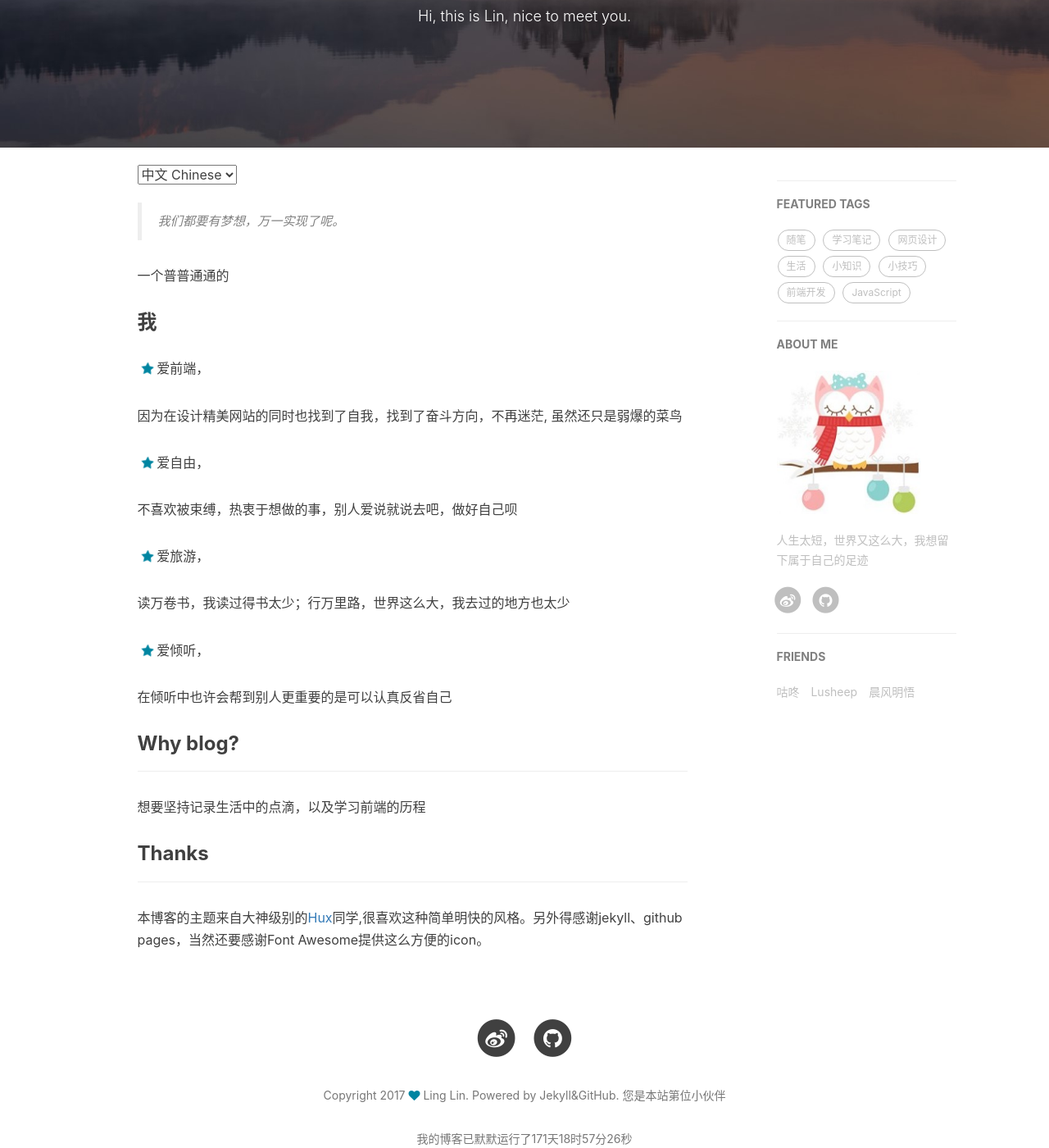
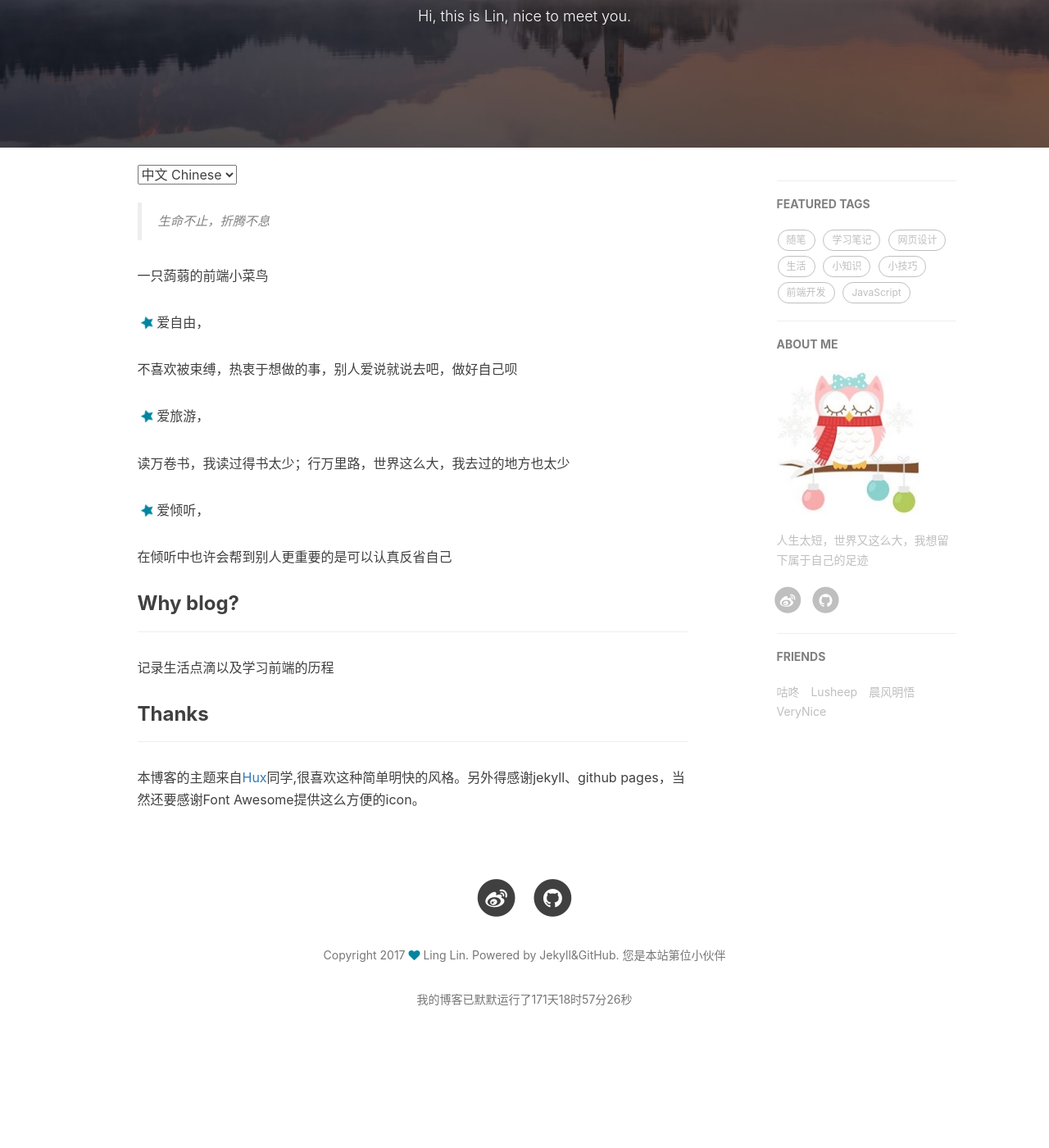
Before and after one commit to LingLinyp/LingLinyp.github.io, a Jekyll site: the page built from about.html, in a window 1280 px wide and 1400 px high, scrolled down 262 px. Shown: the whole window at 82% size. Built offline with Jekyll 4.4.1, drawn with Linux system fonts in a browser that asks for light colours; comment, search, counter and statistics services are not loaded; after the commit the page ends 1557 px from its top, so only the background shows below that.

Commit message:
modify_about.html

```diff
--- a/_config.yml
+++ b/_config.yml
@@ -80,8 +80,8 @@ friends: [
         title: "晨风明悟",
         href: "http://www.cfmwsc.cn/"
     },{
-        title: "",
-        href: "#"
+        title: "VeryNice",
+        href: "http://very9s.net/"
     },{
         title: "",
         href: "#"
--- a/about.html
+++ b/about.html
@@ -14,12 +14,9 @@ header-img: "img/about-bg.jpg"
 <!-- Chinese Version -->
 <div class="zh post-container">
     <blockquote>
-       我们都要有梦想，万一实现了呢。
+       生命不止，折腾不息
     </blockquote>
-    <p>一个普普通通的</p>
-    <h3>我</h3>
-    <p> &nbsp;<i class="fa fa-spin fa-star" aria-hidden="true" style="color:#0085A1"></i>&nbsp;爱前端，</p>
-    <p>因为在设计精美网站的同时也找到了自我，找到了奋斗方向，不再迷茫, 虽然还只是弱爆的菜鸟</p>
+    <p>一只蒟蒻的前端小菜鸟</p>
     <p> &nbsp;<i class="fa fa-spin fa-star" aria-hidden="true" style="color:#0085A1"></i>&nbsp;爱自由，</p>
     <p>不喜欢被束缚，热衷于想做的事，别人爱说就说去吧，做好自己呗</p>
     <p> &nbsp;<i class="fa fa-spin fa-star" aria-hidden="true" style="color:#0085A1"></i>&nbsp;爱旅游，</p>
@@ -28,11 +25,11 @@ header-img: "img/about-bg.jpg"
     <p>在倾听中也许会帮到别人更重要的是可以认真反省自己</p>
     <h3>Why blog?</h3>
     <hr>
-    <p>想要坚持记录生活中的点滴，以及学习前端的历程</p>
+    <p>记录生活点滴以及学习前端的历程</p>
 
     <h3>Thanks</h3>
     <hr>
-    <p>本博客的主题来自大神级别的<a href="http://huangxuan.me/" target="_blank">Hux</a>同学,很喜欢这种简单明快的风格。另外得感谢jekyll、github pages，当然还要感谢Font Awesome提供这么方便的icon。</p>
+    <p>本博客的主题来自<a href="http://huangxuan.me/" target="_blank">Hux</a>同学,很喜欢这种简单明快的风格。另外得感谢jekyll、github pages，当然还要感谢Font Awesome提供这么方便的icon。</p>
 
 </div>
 
```
Also changed, not shown: other parts of about.html (+3 -2 lines).
